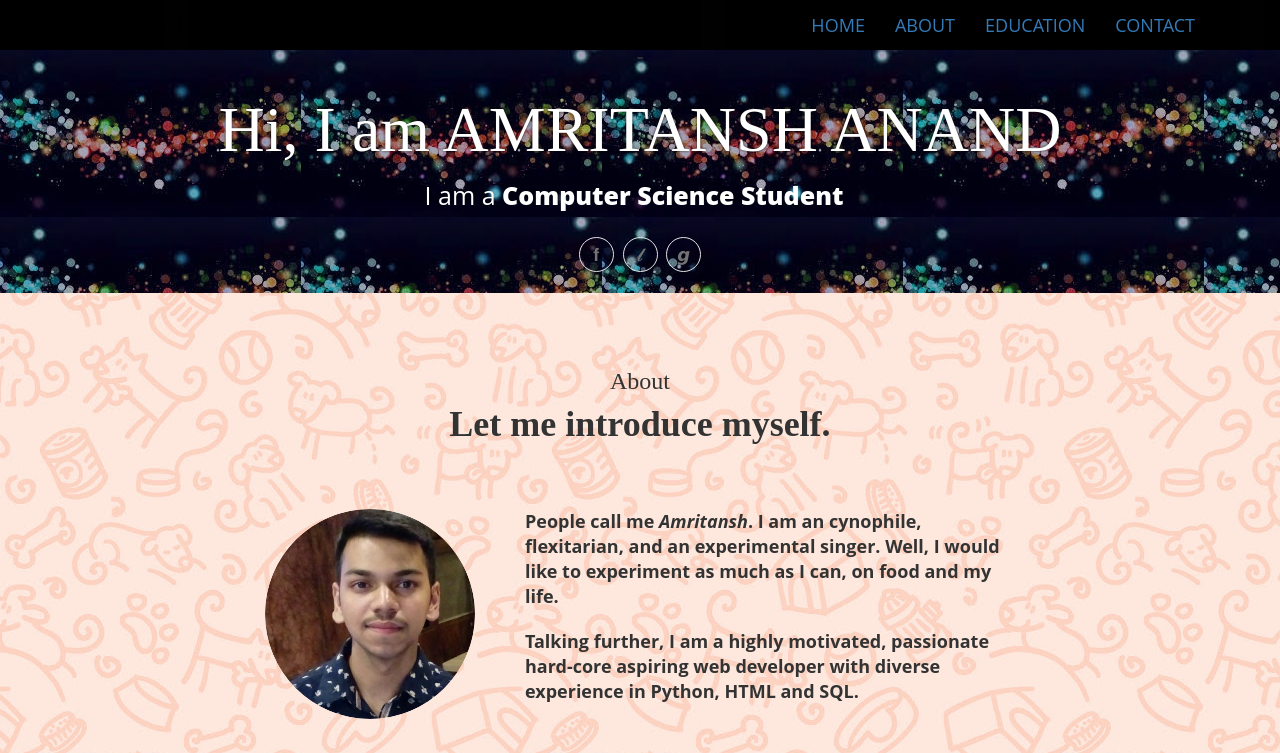
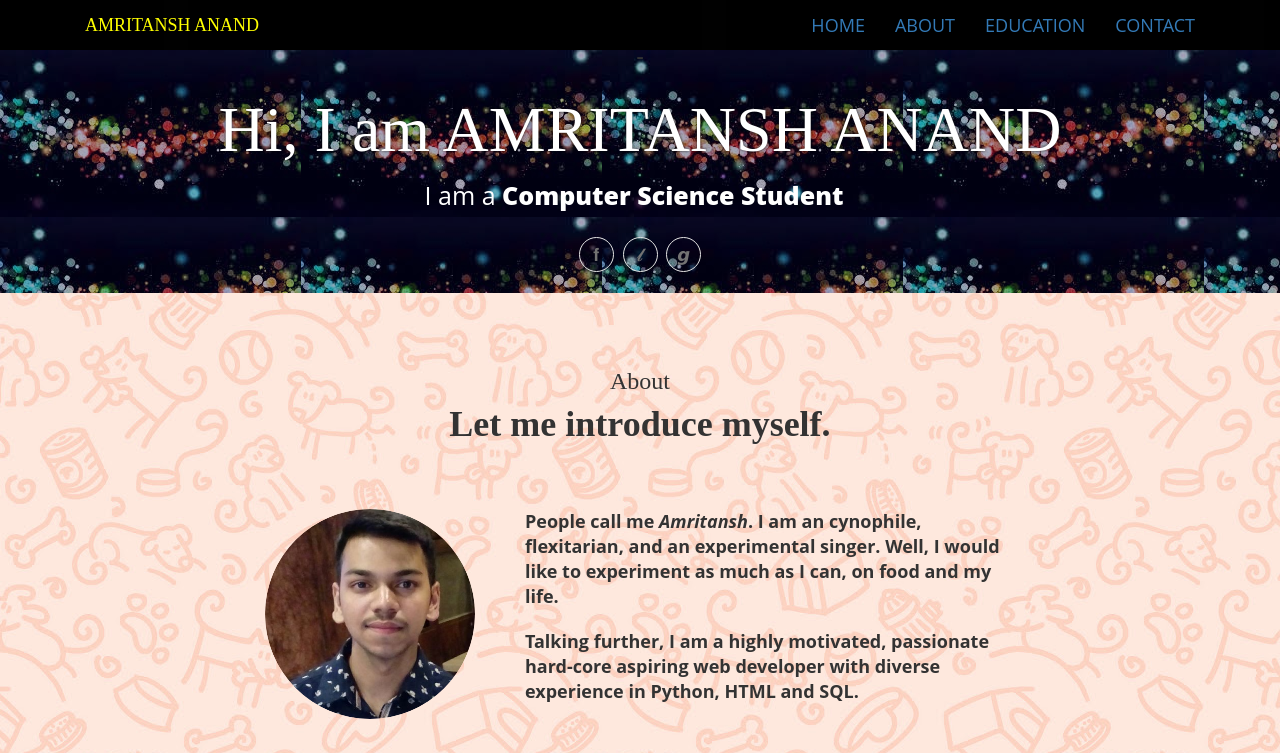
Before and after one commit to amritansha28/amritansh.anand, a plain HTML site: page index.html in a window 1280 px wide. Shown: the top 753 px of the page. Drawn offline with Linux system fonts and the light colour scheme.

Commit message:
Update index.html

```diff
--- a/index.html
+++ b/index.html
@@ -15,7 +15,7 @@
             <button type="button" class="navbar-toggle" data-toggle="collapse" data-target="#bs-example-navbar-collapse-1">
               <span class="sr-only">Toggle navigation</span>
             </button>
-            <a class="navbar-brand" href="#">Amritansh Anand <span class="visible-lg-inline"></span></a>
+            <a class="navbar-brand" href="https://amritansha28.github.io/amritansh.anand/"><font color="yellow">Amritansh Anand</font><span class="visible-lg-inline"></span></a>
           </div>
           <div class="collapse navbar-collapse" id="bs-example-navbar-collapse-1">
             <ul class="nav navbar-nav navbar-right navbar-link-dark">
```
